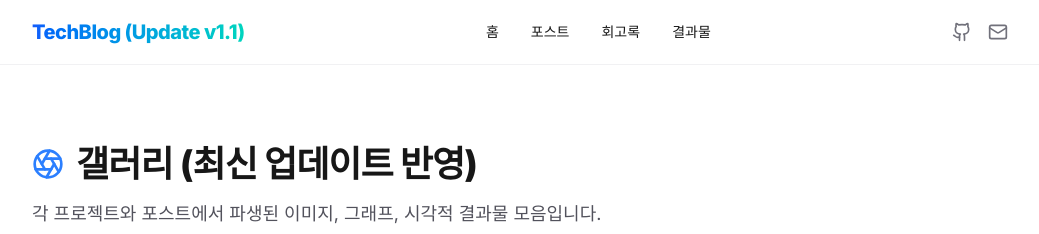
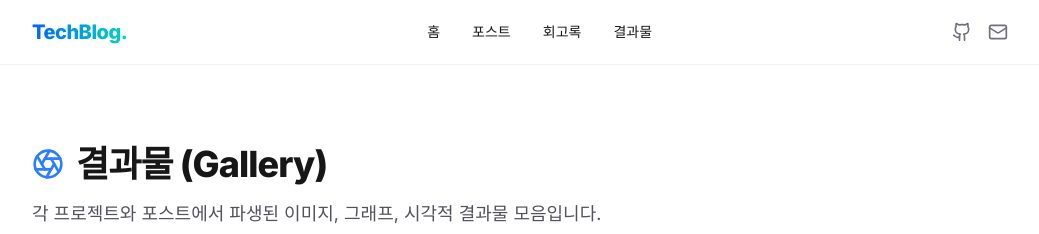
Before and after one commit to drawsin-png/tech-blog, a Next.js app: page /gallery in a window 1280 px wide. Shown: the top 234 px of the page, without its empty margins (120-1159 px from the left). Built offline with nearby package versions, Linux system fonts and the light colour scheme.

Commit message:
chore: 디버그 요소 제거 및 UI 정문화

```diff
--- a/src/app/gallery/page.tsx
+++ b/src/app/gallery/page.tsx
@@ -1,6 +1,4 @@
 import { Aperture } from "lucide-react";
-
-export const dynamic = 'force-dynamic';
 
 const galleryItems = [
     {
@@ -51,7 +49,7 @@ export default function GalleryPage() {
             <div className="mb-12">
                 <h1 className="text-4xl font-extrabold tracking-tight mb-4 flex items-center gap-3">
                     <Aperture className="text-blue-500 w-8 h-8" />
-                    갤러리 (최신 업데이트 반영)
+                    결과물 (Gallery)
                 </h1>
                 <p className="text-zinc-600 dark:text-zinc-400 text-lg">
                     각 프로젝트와 포스트에서 파생된 이미지, 그래프, 시각적 결과물 모음입니다.
--- a/src/app/layout.tsx
+++ b/src/app/layout.tsx
@@ -22,7 +22,7 @@ export default function RootLayout({
         <header className="fixed top-0 z-50 w-full backdrop-blur-xl bg-white/70 dark:bg-zinc-950/70 border-b border-zinc-200/50 dark:border-zinc-800/50">
           <div className="container mx-auto max-w-5xl px-6 h-16 flex items-center justify-between">
             <Link href="/" className="text-xl font-extrabold tracking-tight bg-clip-text text-transparent bg-gradient-to-r from-blue-600 to-teal-400 dark:from-blue-400 dark:to-teal-300">
-              TechBlog (Update v1.1)
+              TechBlog.
             </Link>
             <nav className="hidden md:flex items-center gap-8 text-sm font-medium">
               <Link href="/" className="hover:text-blue-500 transition-colors">홈</Link>
```
Also changed, not shown: 1 other file (tests, documents, lock files or other folders).
